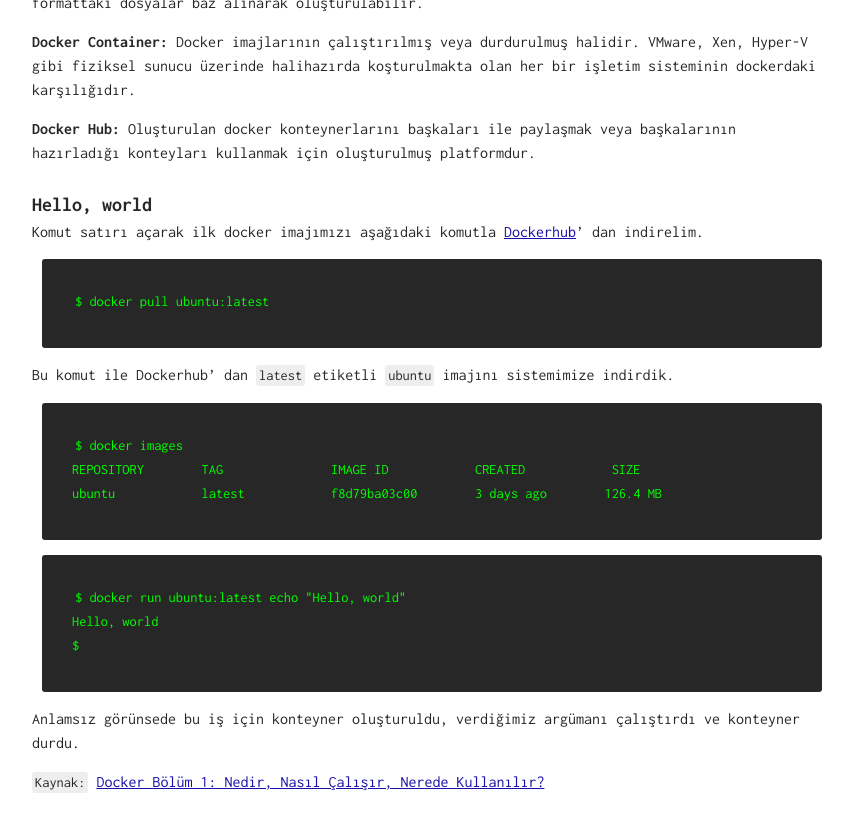
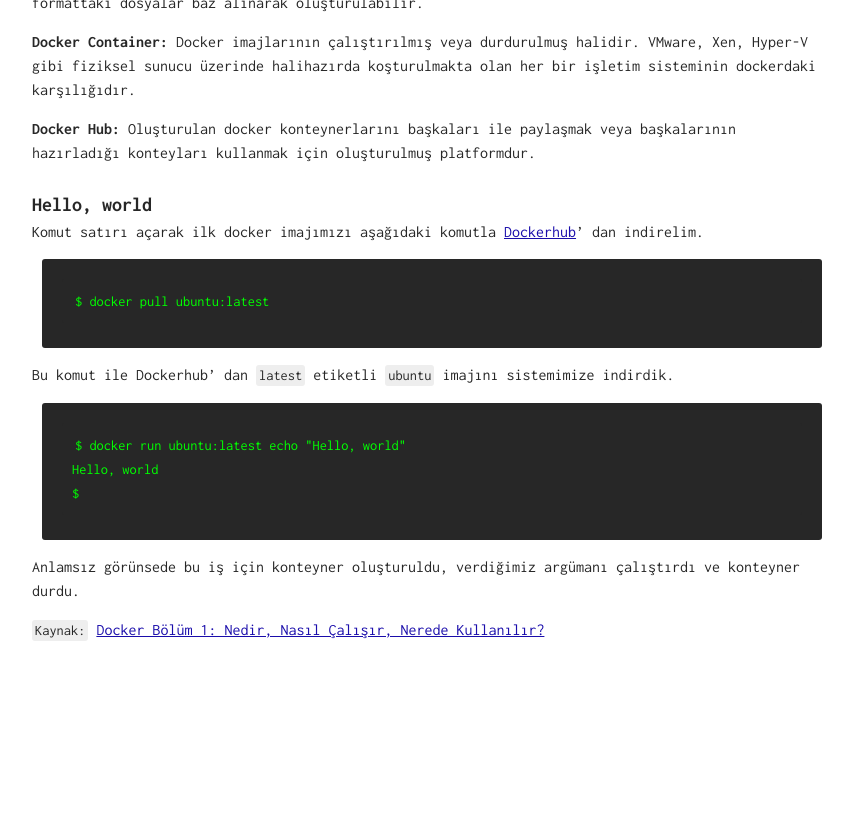
Before and after one commit to mustafasevim/blog, a Jekyll site: the page built from _posts/2016-08-23-docker.md, in a window 1280 px wide and 900 px high, scrolled down 2836 px. Shown: the top 832 px of the window, without its empty margins (208-1061 px from the left). Built offline with Jekyll 4.4.1, drawn with Linux system fonts in a browser that asks for light colours; comment, search, counter and statistics services are not loaded; after the commit the page ends 3584 px from its top, so only the background shows below that.

Commit message:
Update 2016-08-23-docker.md

````diff
--- a/_posts/2016-08-23-docker.md
+++ b/_posts/2016-08-23-docker.md
@@ -77,15 +77,9 @@ Komut satırı açarak ilk docker imajımızı aşağıdaki komutla [Dockerhub](
 
 Bu komut ile Dockerhub' dan `latest` etiketli `ubuntu` imajını sistemimize indirdik.
 
-	$ docker images
-	REPOSITORY        TAG               IMAGE ID            CREATED            SIZE
-	ubuntu            latest            f8d79ba03c00        3 days ago        126.4 MB
-
-```bash
-$ docker run ubuntu:latest echo "Hello, world"
-Hello, world
-$
-```
+	$ docker run ubuntu:latest echo "Hello, world"
+	Hello, world
+	$
 
 Anlamsız görünsede bu iş için konteyner oluşturuldu, verdiğimiz argümanı çalıştırdı ve konteyner durdu.
 
````
